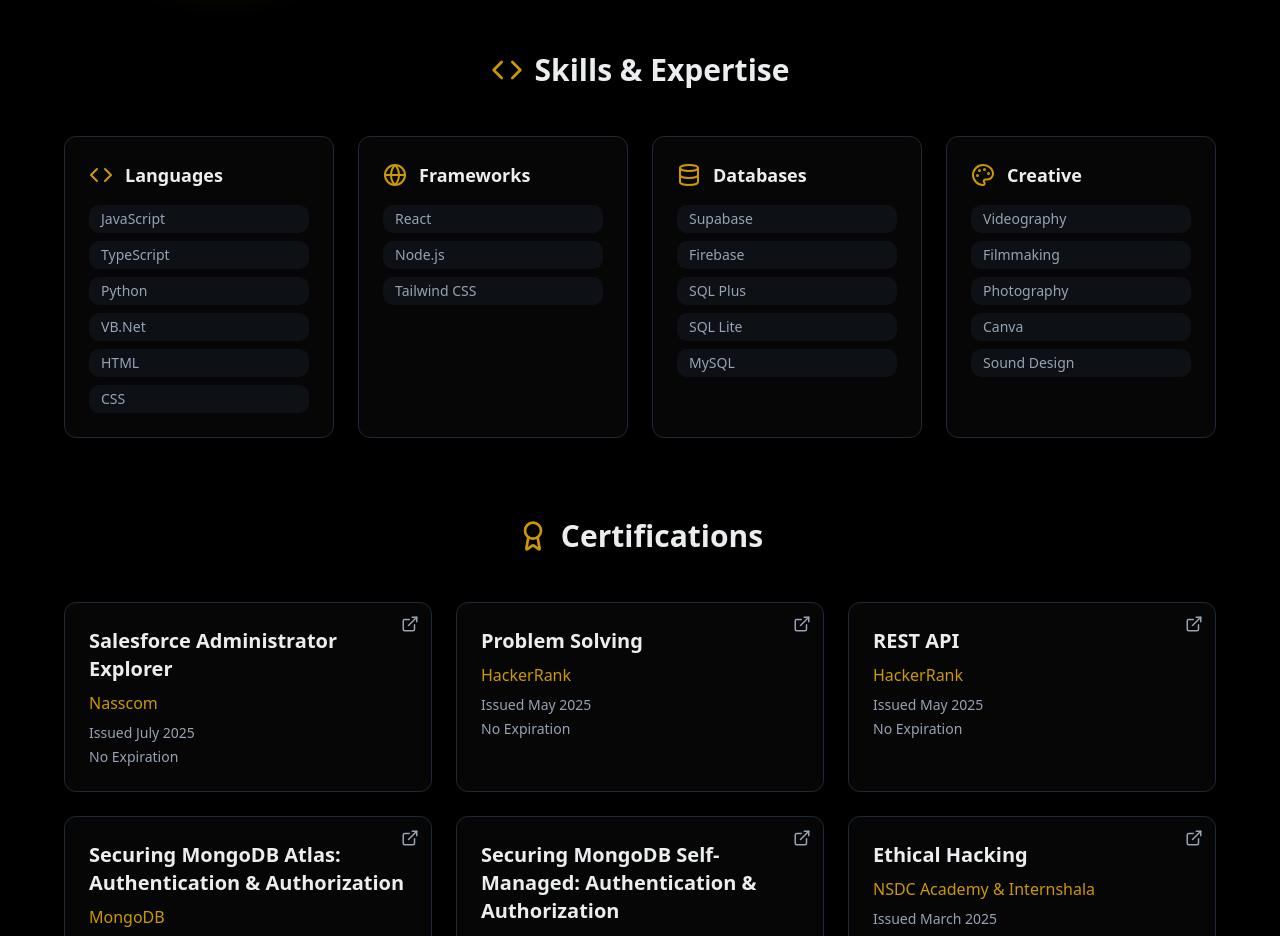
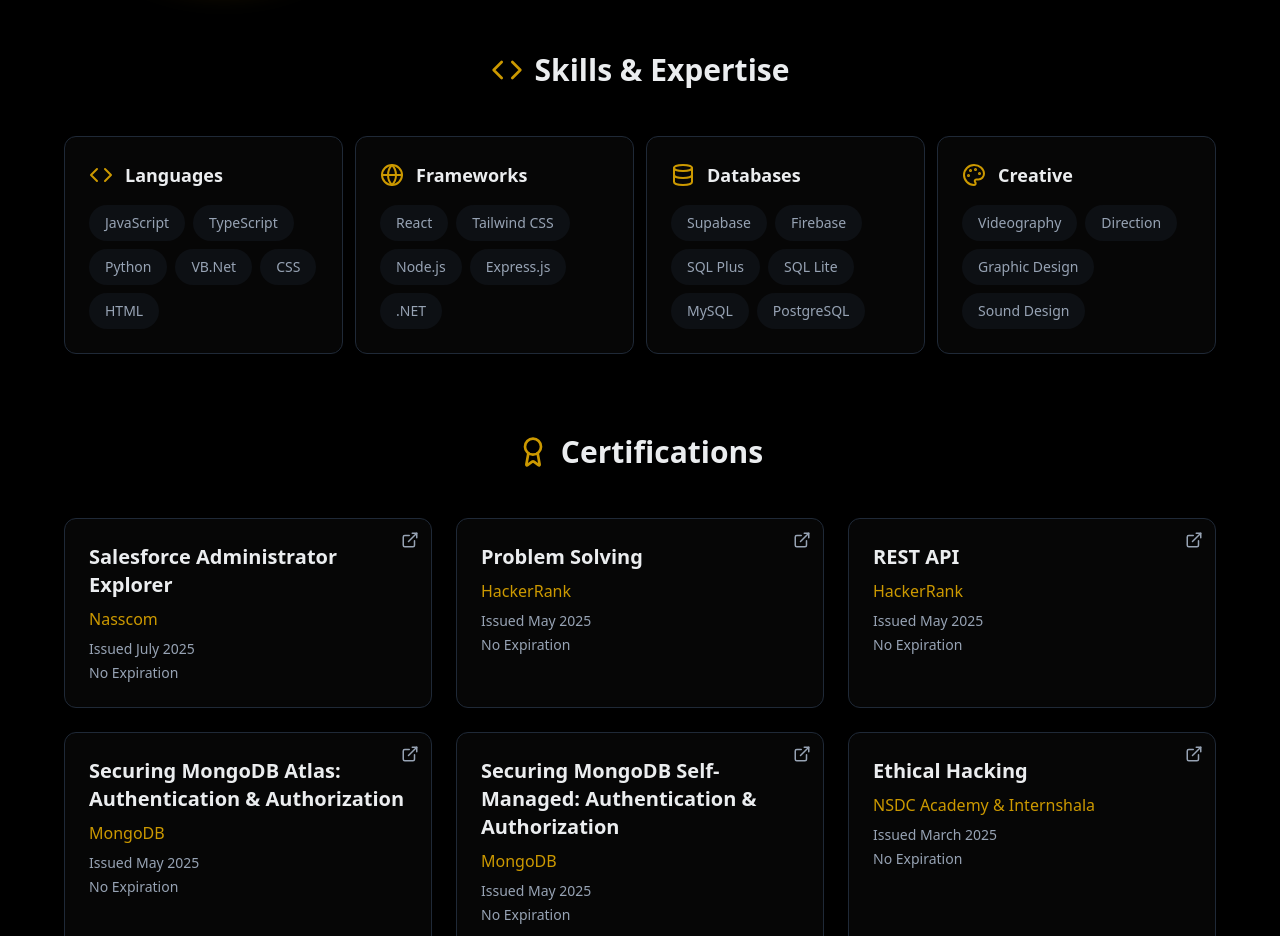
Before and after one commit to chrismat-05/thecma.xyz, a React (Vite) app: page / in a window 1280 px wide. Shown: the part 1360-2296 px from the top of the page. Built offline with nearby package versions, Linux system fonts and the light colour scheme.

Commit message:
finally sorted

```diff
--- a/src/components/About.tsx
+++ b/src/components/About.tsx
@@ -106,22 +106,22 @@
     {
       title: 'Languages',
       icon: Code,
-      skills: ['JavaScript', 'TypeScript', 'Python', 'VB.Net', 'HTML', 'CSS'],
+      skills: ['JavaScript', 'TypeScript', 'Python', 'VB.Net', 'CSS', 'HTML'],
     },
     {
       title: 'Frameworks',
       icon: Globe,
-      skills: ['React', 'Node.js', 'Tailwind CSS'],
+      skills: ['React', 'Tailwind CSS', 'Node.js', 'Express.js', '.NET'],
     },
     {
       title: 'Databases',
       icon: Database,
-      skills: ['Supabase', 'Firebase', 'SQL Plus', 'SQL Lite', 'MySQL'],
+      skills: ['Supabase', 'Firebase', 'SQL Plus', 'SQL Lite', 'MySQL', 'PostgreSQL'],
     },
     {
       title: 'Creative',
       icon: Palette,
-      skills: ['Videography', 'Filmmaking', 'Photography', 'Canva', 'Sound Design'],
+      skills: ['Videography', 'Direction', 'Graphic Design', 'Sound Design'],
     },
   ];
 
@@ -188,7 +188,7 @@
               <Code className="text-primary" size={32} />
               Skills & Expertise
             </h3>
-            <div className="grid md:grid-cols-2 lg:grid-cols-4 gap-6">
+            <div className="grid md:grid-cols-2 lg:grid-cols-4 gap-3">
               {skillCategories.map((category, categoryIndex) => {
                 const CategoryIcon = category.icon;
                 return (
@@ -203,14 +203,14 @@
                       <CategoryIcon className="text-primary" size={24} />
                       <h4 className="text-lg font-semibold text-foreground">{category.title}</h4>
                     </div>
-                    <div className="space-y-2">
+                    <div className="flex flex-wrap gap-2">
                       {category.skills.map((skill, skillIndex) => (
-                        <div
+                        <span
                           key={skill}
-                          className="px-3 py-1 bg-muted/30 text-muted-foreground text-sm rounded-md"
+                          className="inline-block px-4 py-2 bg-muted/30 text-muted-foreground text-sm rounded-full font-medium"
                         >
                           {skill}
-                        </div>
+                        </span>
                       ))}
                     </div>
                   </motion.div>
```
